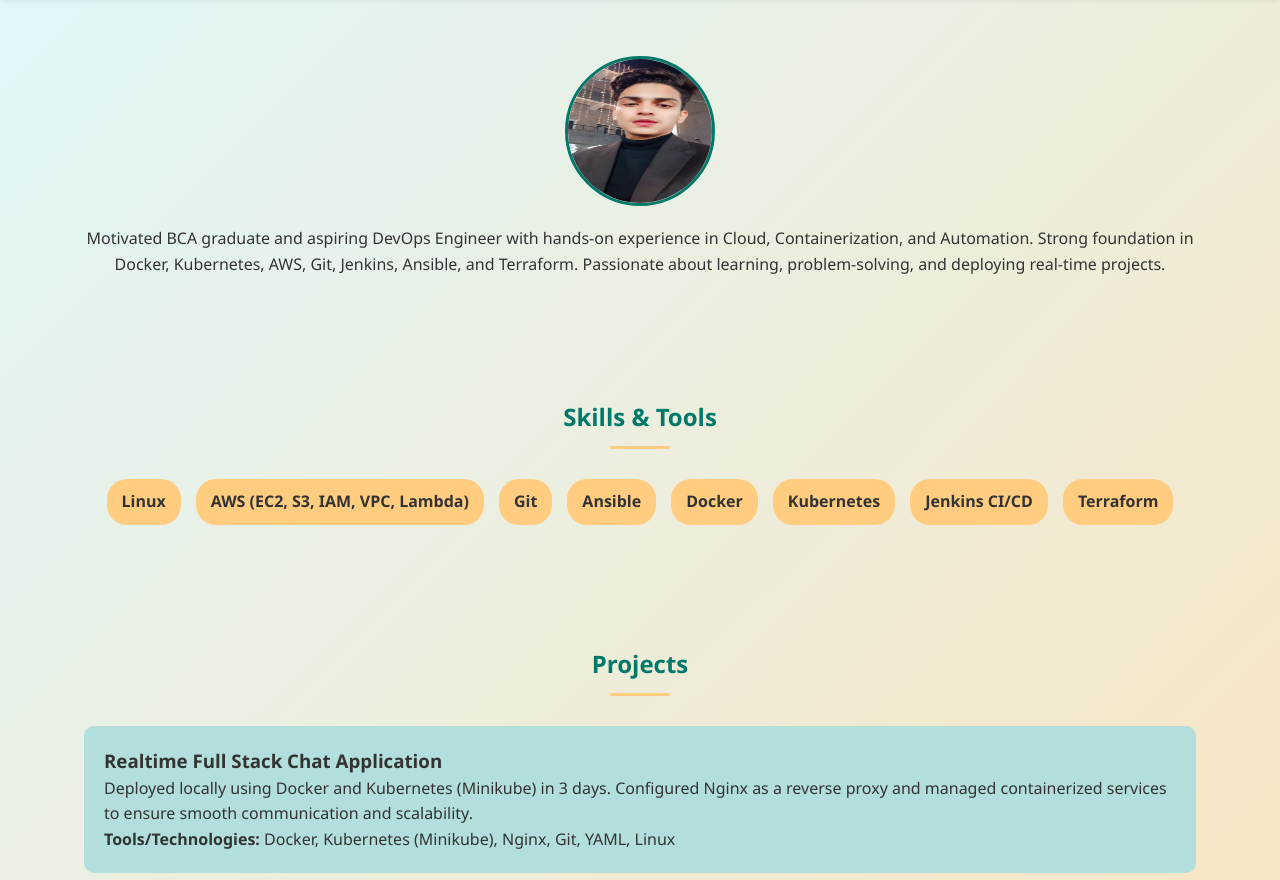
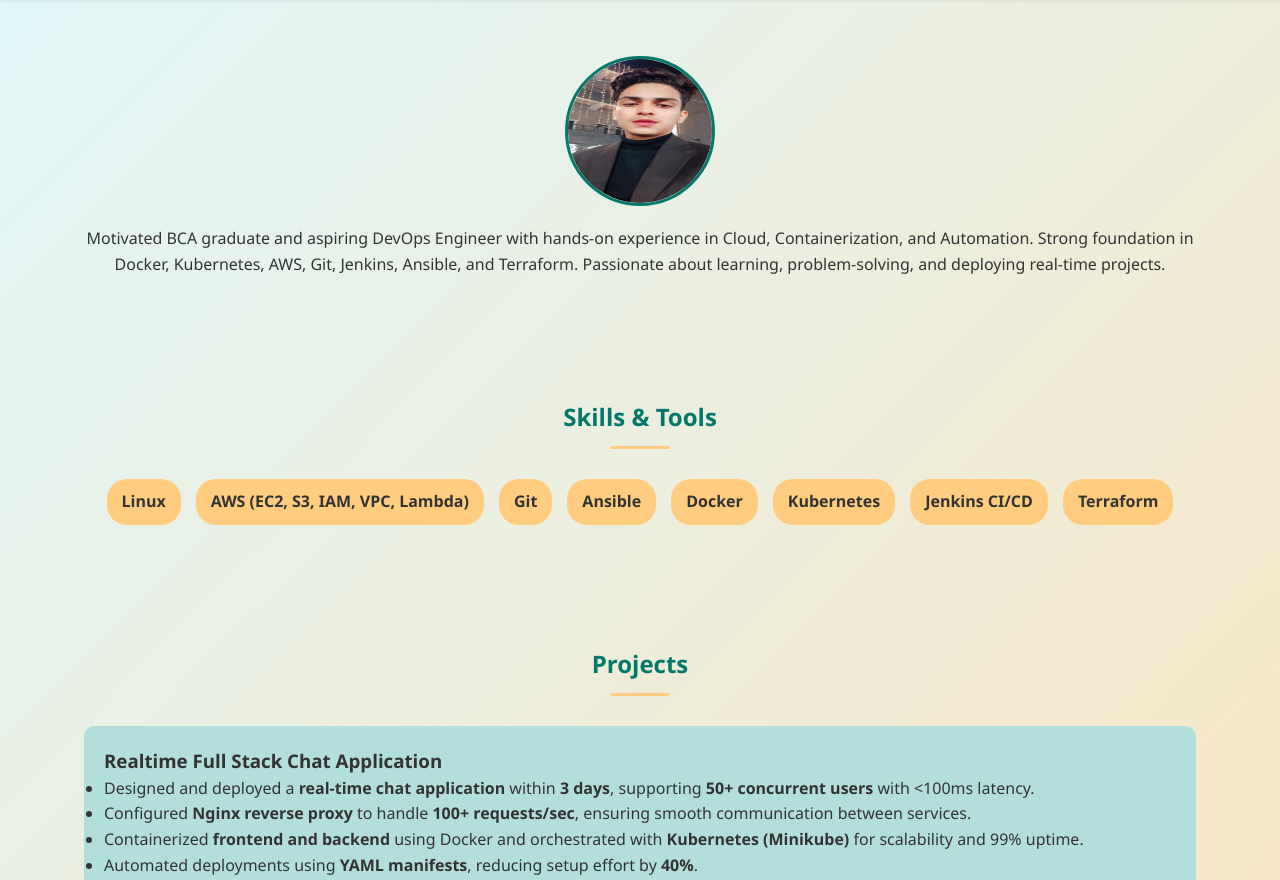
Before and after one commit to Bharat16092003/portfolio, a plain HTML site: page index.html in a window 1280 px wide. Shown: the part 72-952 px from the top of the page. Drawn offline with Linux system fonts and the light colour scheme.

Commit message:
Update index.html

```diff
--- a/index.html
+++ b/index.html
@@ -47,14 +47,24 @@
     </section>
 
     <!-- Projects Section -->
+    <!-- Projects Section -->
 <section id="projects" class="fade-in">
     <h2>Projects</h2>
+
     <div class="project">
         <h3>Realtime Full Stack Chat Application</h3>
-            <p>Deployed locally using Docker and Kubernetes (Minikube) in 3 days. Configured Nginx as a reverse proxy and managed containerized services to ensure smooth communication and scalability.</p>
+        <ul>
+            <li>Designed and deployed a <strong>real-time chat application</strong> within <strong>3 days</strong>, supporting <strong>50+ concurrent users</strong> with <100ms latency.</li>
+            <li>Configured <strong>Nginx reverse proxy</strong> to handle <strong>100+ requests/sec</strong>, ensuring smooth communication between services.</li>
+            <li>Containerized <strong>frontend and backend</strong> using Docker and orchestrated with <strong>Kubernetes (Minikube)</strong> for scalability and 99% uptime.</li>
+            <li>Automated deployments using <strong>YAML manifests</strong>, reducing setup effort by <strong>40%</strong>.</li>
+        </ul>
         <p><strong>Tools/Technologies:</strong> Docker, Kubernetes (Minikube), Nginx, Git, YAML, Linux</p>
     </div>
 </section>
+
+<!-- Achievements Section -->
+
 
     <!-- Achievements Section -->
     <section id="achievements" class="fade-in">
```
Lines whose indentation alone changed are shown as unchanged.
